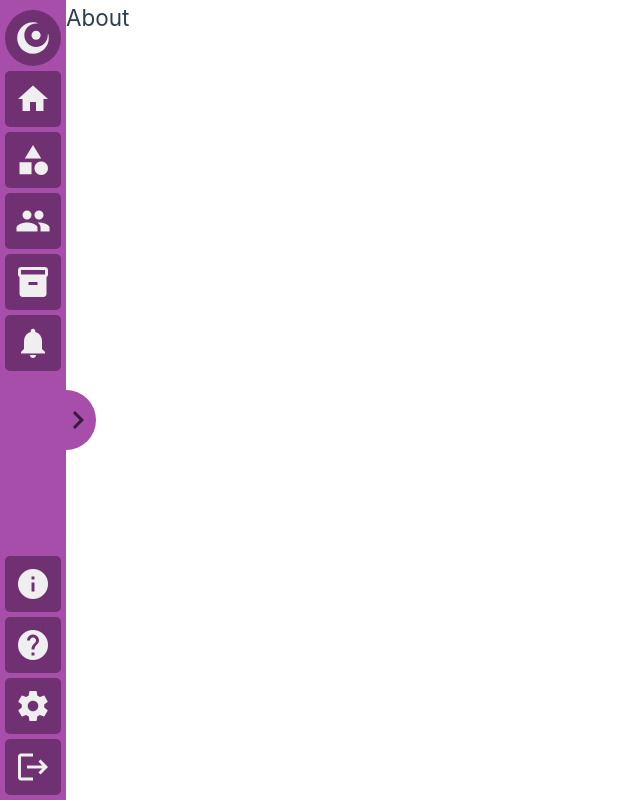
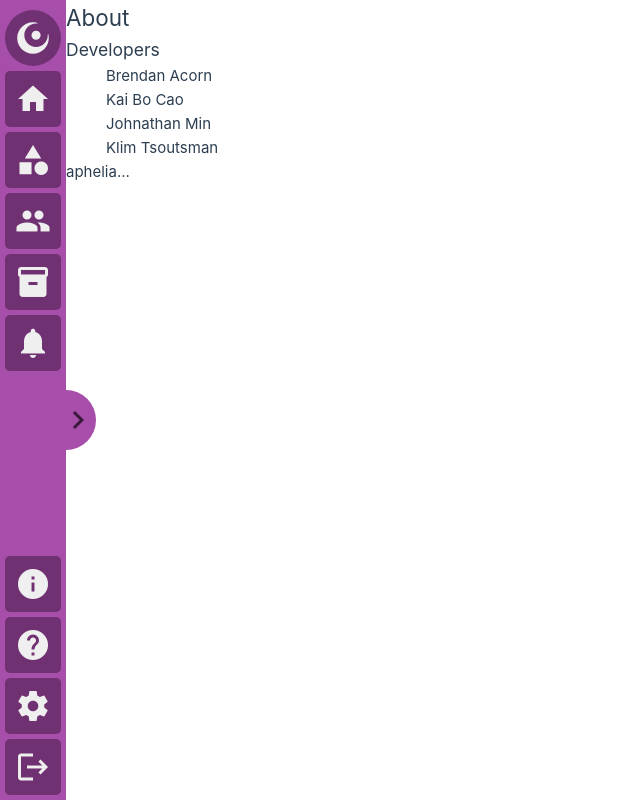
Before and after one commit to Appl3s-3/Aphelia-Front, a Vue app: page /about in a window 1280 px wide. Shown: the whole page, without its empty margins (0-640 px from the left). Built offline with nearby package versions, Linux system fonts and the light colour scheme.

Commit message:
Basic About.vue, some pseudocode (comments), reformatted the router (it's short now).

```diff
--- a/src/main.js
+++ b/src/main.js
@@ -112,4 +112,4 @@ createApp(App)
 
 
 
-// Appl3s was here
+// Appl3s was here (version 3)
--- a/src/router/index.js
+++ b/src/router/index.js
@@ -4,7 +4,6 @@ import Landing from '../views/Landing.vue'
 
 import Dashboard from '../views/Dashboard.vue'
 import Items from '../views/Items.vue'
-import Archetypes from '../views/Archetypes.vue'
 import Users from '../views/Users.vue'
 
 import Loans from '../views/Loans.vue'
@@ -17,61 +16,20 @@ import About from '../views/About.vue'
 import Scan from '../views/Scan.vue'
 
 const routes = [
-    {
-        path: '/',
-        name: 'landing',
-        component: Landing
-    },
-    {
-        path: '/home',
-        name: 'home',
-        component: Dashboard
-    },
-    {
-        path: '/items',
-        name: 'items',
-        component: Items
-    },
-    {
-        path: '/archetypes',
-        name: 'archetypes',
-        component: Archetypes
-    },
-    {
-        path: '/users',
-        name: 'users',
-        component: Users
-    },
-    {
-        path: '/loans',
-        name: 'loans',
-        component: Loans
-    },
-    {
-        path: '/notifications',
-        name: 'notifications',
-        component: Notifications
-    },
-    {
-        path: '/settings',
-        name: 'settings',
-        component: Settings
-    },
-    {
-        path: '/help',
-        name: 'help',
-        component: Help
-    },
-    {
-        path: '/about',
-        name: 'about',
-        component: About
-    },
-    {
-        path: '/scan',
-        name: 'scan',
-        component: Scan
-    }
+    { path: '/',              name: 'landing',       component: Landing },
+
+    { path: '/home',          name: 'home',          component: Dashboard },
+    { path: '/items',         name: 'items',         component: Items },
+    { path: '/users',         name: 'users',         component: Users },
+
+    { path: '/loans',         name: 'loans',         component: Loans },
+    { path: '/notifications', name: 'notifications', component: Notifications },
+
+    { path: '/settings',      name: 'settings',      component: Settings },
+    { path: '/help',          name: 'help',          component: Help },
+    { path: '/about',         name: 'about',         component: About },
+
+    { path: '/scan',          name: 'scan',          component: Scan }
 ]
 
 const router = createRouter({
@@ -113,4 +71,5 @@ export default router
 
 
 
+
 // Appl3s was here (version 2)
--- a/src/views/About.vue
+++ b/src/views/About.vue
@@ -5,9 +5,24 @@
     <div class="about about-container">
         <h2>About</h2>
         <div class="about-layout">
+            <!-- Developers/contributors/??? -->
+            <div class="about-developers-container">
+                <h3>Developers</h3>
+                <ul class="about-developers">
+                    <li>Brendan Acorn</li>
+                    <li>Kai Bo Cao</li>
+                    <li>Johnathan Min</li>
+                    <li>Klim Tsoutsman</li>
+                </ul>
+            </div>
+            <div>
+                <!-- LOGO HERE <h3>aphelia</h3> -->
+                <p>aphelia...</p>
+            </div>
         </div>
     </div>
 </template>
 
 <style scoped>
+@import "../assets/list.css";
 </style>
--- a/src/views/Items.vue
+++ b/src/views/Items.vue
@@ -1,4 +1,11 @@
 <script setup>
+window.onload = function() {
+    // Request all the archetypes from the faculty
+    // Request all the items for each archetype from the faculty
+    // Parse the items
+    // Display the items
+}
+
 let headingIndex = 0
 let tempScheme = [
     "internalID",
--- a/src/views/Landing.vue
+++ b/src/views/Landing.vue
@@ -1,4 +1,11 @@
 <script setup>
+window.onload = function() {
+    // Check if the client is already logged in
+    // If they are, redirect to /home
+}
+
+const CLIENT_ID = "apheleia"; // what's this? I don't know, ask Kai Bo
+
 const login_click = () => {
     let username = document.getElementsByName("username")[0].value
     let password = document.getElementsByName("password")[0].value
@@ -16,12 +23,11 @@ const login_click = () => {
 
 const student_login_click = () => {
     // do some request magic
-    // get their data
-    // cache their data
+        // sent the client to login
+        // get their student id
+        // cache their student id
     // go to dashboard
 /*
-    const CLIENT_ID = "apheleia";
-
     location.href =
         "https://student.sbhs.net.au/api/authorize?response_type=code" +
         "&scope=all-ro" +
--- a/src/views/Users.vue
+++ b/src/views/Users.vue
@@ -1,5 +1,11 @@
 <script setup>
-// note that this is a script, not a script setup
+window.onload = function() {
+    // Request all the users from the faculty
+    // Request all the roles from the faculty
+    // Display the users
+    // Display the roles
+}
+
 let user_id = 0
 let role_id = 0
 
```
Also changed, not shown: src/views/Archetypes.vue (+8 -0 lines), src/views/Dashboard.vue (+7 -4 lines).
